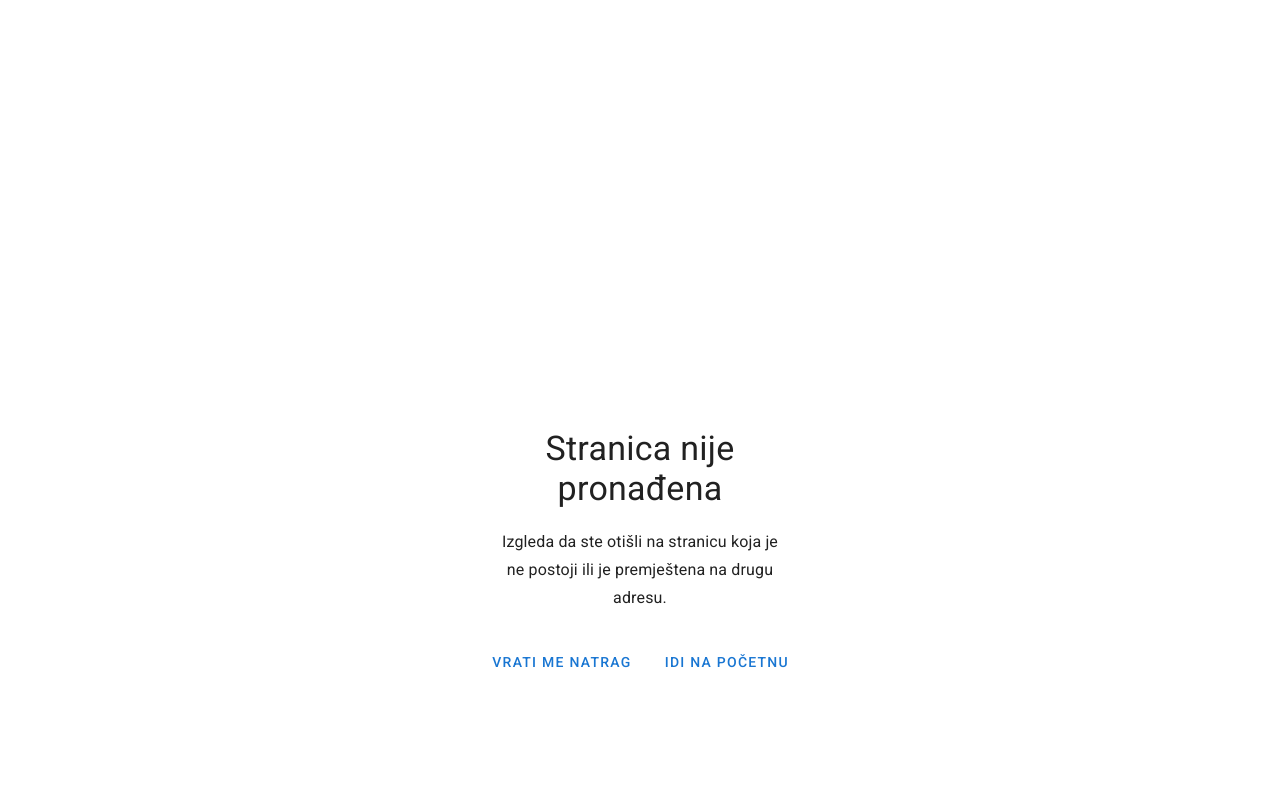
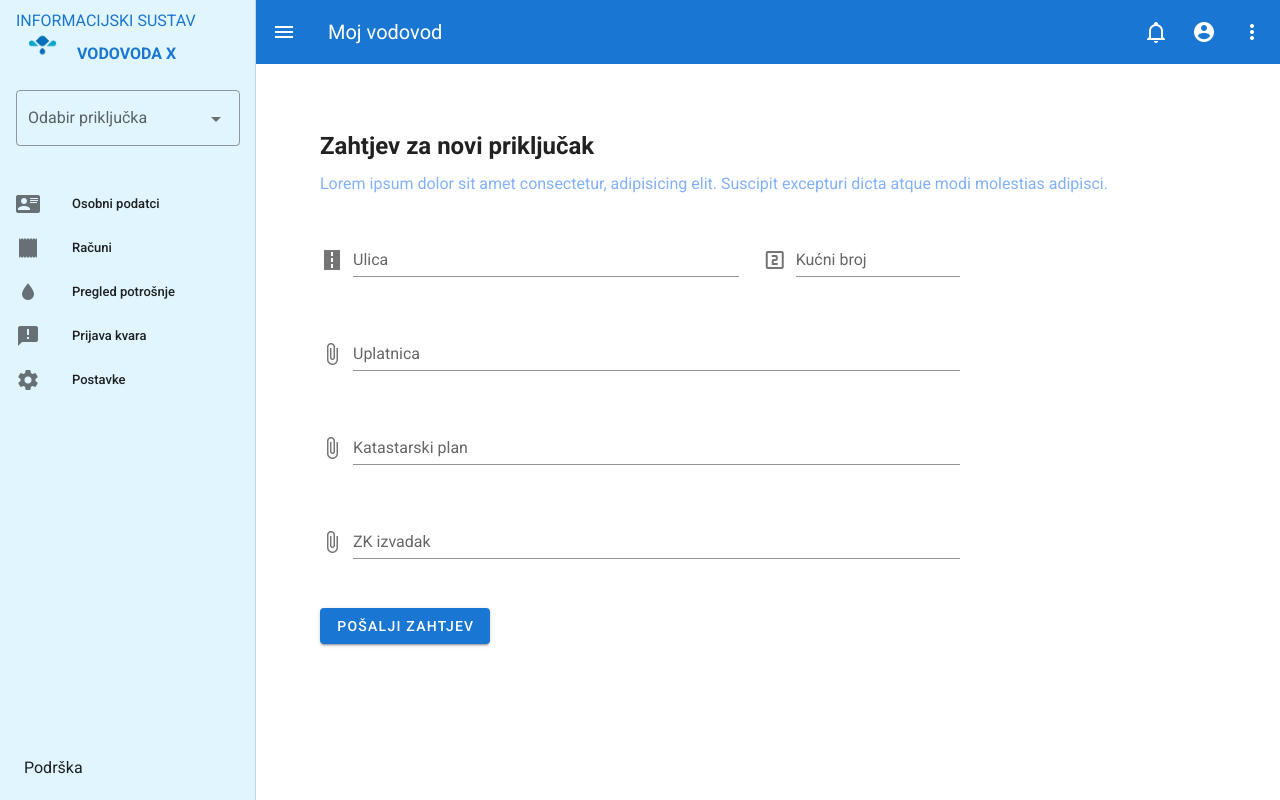
Before and after one commit to akv3sic/informacijski-sustav-vodovoda, a Vue app in the folder web-app/: page /moj-racun/novi-prikljucak in a window 1280 px wide. Built offline with nearby package versions, Linux system fonts and the light colour scheme.

Commit message:
Add form for creating new contracts

```diff
--- a/web-app/src/components/userDashboard/TheNavbar.vue
+++ b/web-app/src/components/userDashboard/TheNavbar.vue
@@ -47,7 +47,7 @@ export default {
     name: 'UserNavbar',
     data: () => ({
        accountMenuItems: [
-            { title: 'Novi priključak', action: 'logOut'},
+            { title: 'Novi priključak', action: 'createNewContract'},
             { title: 'Odjava', action: 'logOut'},
             ],
     }),
@@ -55,13 +55,17 @@ export default {
       ...mapState('userDashboard', ['drawer'])
     },
      methods: {
+         /* meni koji se otvara klikom na ikonicu korisika */
          handleAccountMenuItemClick(action) {
              switch(action) {
-             case 'logOut':
-                this.$store
-                    .dispatch('auth/logOut', { root: true })
-                 this.$router.push({path: '/'})
-                break;
+                case 'logOut':
+                    this.$store
+                        .dispatch('auth/logOut', { root: true })
+                    this.$router.push({path: '/'})
+                    break;
+                case 'createNewContract':
+                    this.$router.push({path: 'novi-prikljucak'})
+                    break;
                 }
              },
      ...mapActions('userDashboard', ['setDrawer'])
--- a/web-app/src/components/userDashboard/TheNavigationDrawer.vue
+++ b/web-app/src/components/userDashboard/TheNavigationDrawer.vue
@@ -94,7 +94,7 @@ export default {
         }
       ],
       prikljucci: [
-        { id: 541, adresa: "Vojnica bb" },
+        { id: 541, adresa: "Matice hrvatske bb" },
         { id: 549, adresa: "Street 22" }
       ]
     }),
--- a/web-app/src/router/index.js
+++ b/web-app/src/router/index.js
@@ -106,6 +106,11 @@ const routes = [
         name: 'user-settings',
         component: () => import("@/views/userDashboard/Settings"),
       },
+      {
+        path: 'novi-prikljucak',
+        name: 'user-new-contract',
+        component: () => import("@/views/userDashboard/NewContract"),
+      },
     ]
   },
   /************************************/
--- a/web-app/src/views/userDashboard/Bills.vue
+++ b/web-app/src/views/userDashboard/Bills.vue
@@ -17,7 +17,7 @@
                  v-model="filters.selectedStatus"
                 :items="filters.statuses"
                 filled
-                label="Status vožnje"
+                label="Status računa"
                 ></v-select>
             </span>
         </div>
--- /dev/null
+++ b/web-app/src/views/userDashboard/NewContract.vue
@@ -0,0 +1,103 @@
+<template>
+    <v-container class="pa-2" :class="{ 'max-85 pa-16': $vuetify.breakpoint.mdAndUp }">
+        <h2 class="mb-2">Zahtjev za novi priključak</h2>
+
+        <v-row class="mb-5">
+            <v-col>
+                <span class="accent--text"> Lorem ipsum dolor sit amet consectetur, adipisicing elit. Suscipit excepturi dicta atque modi molestias adipisci. </span>
+            </v-col>
+        </v-row>
+
+        <!-- forma -->
+        <v-form ref="newContract" :class="{ 'newContractForm': $vuetify.breakpoint.mdAndUp }">
+            <!-- ulica i kucni broj -->
+            <v-row>
+                <v-col cols="12" sm="8">
+                    <v-text-field
+                        v-model="contract.ulica"
+                        label="Ulica"
+                    >
+                        <v-icon
+                            slot="prepend"
+                        >
+                        mdi-road
+                        </v-icon>
+                    </v-text-field>
+                </v-col>
+                <v-col cols="12" sm="4">
+                    <v-text-field
+                        v-model="contract.kucniBroj"
+                        label="Kućni broj"
+                    >
+                        <v-icon
+                            slot="prepend"
+                        >
+                        mdi-numeric-2-box-outline
+                        </v-icon>
+                    </v-text-field>
+                </v-col>
+            </v-row>
+
+            <!-- učitavanje dokumenata -->
+            <v-row>
+                <v-col>
+                    <v-file-input
+                        show-size
+                        accept="image/*,.pdf"
+                        label="Uplatnica"
+                    ></v-file-input>
+                </v-col>
+            </v-row>
+            <v-row>
+                <v-col>
+                    <v-file-input
+                        show-size
+                        accept="image/*,.pdf"
+                        label="Katastarski plan"
+                    ></v-file-input>
+                </v-col>
+            </v-row>
+            <v-row>
+                <v-col>
+                    <v-file-input
+                        show-size
+                        accept="image/*,.pdf"
+                        label="ZK izvadak"
+                    ></v-file-input>
+                </v-col>
+            </v-row>
+        </v-form>
+        <!-- kraj forme -->
+
+
+        <div class="actions py-7">
+            <v-btn class="primary" @click="sendRequest">Pošalji zahtjev</v-btn>
+        </div>
+    </v-container>
+</template>
+
+<script>
+export default {
+    name: "NewContractRequest",
+    data: () => ({
+        contract: {
+            ulica: "",
+            kucniBroj: "",
+        },
+    }),
+    methods: {
+        sendRequest(){
+            console.log(this.malfunctionReport)
+        }
+    }
+}
+</script>
+
+<style>
+.max-85 {
+    max-width: 85vw;
+}
+.newContractForm {
+    max-width: 50vw;
+}
+</style>
```
